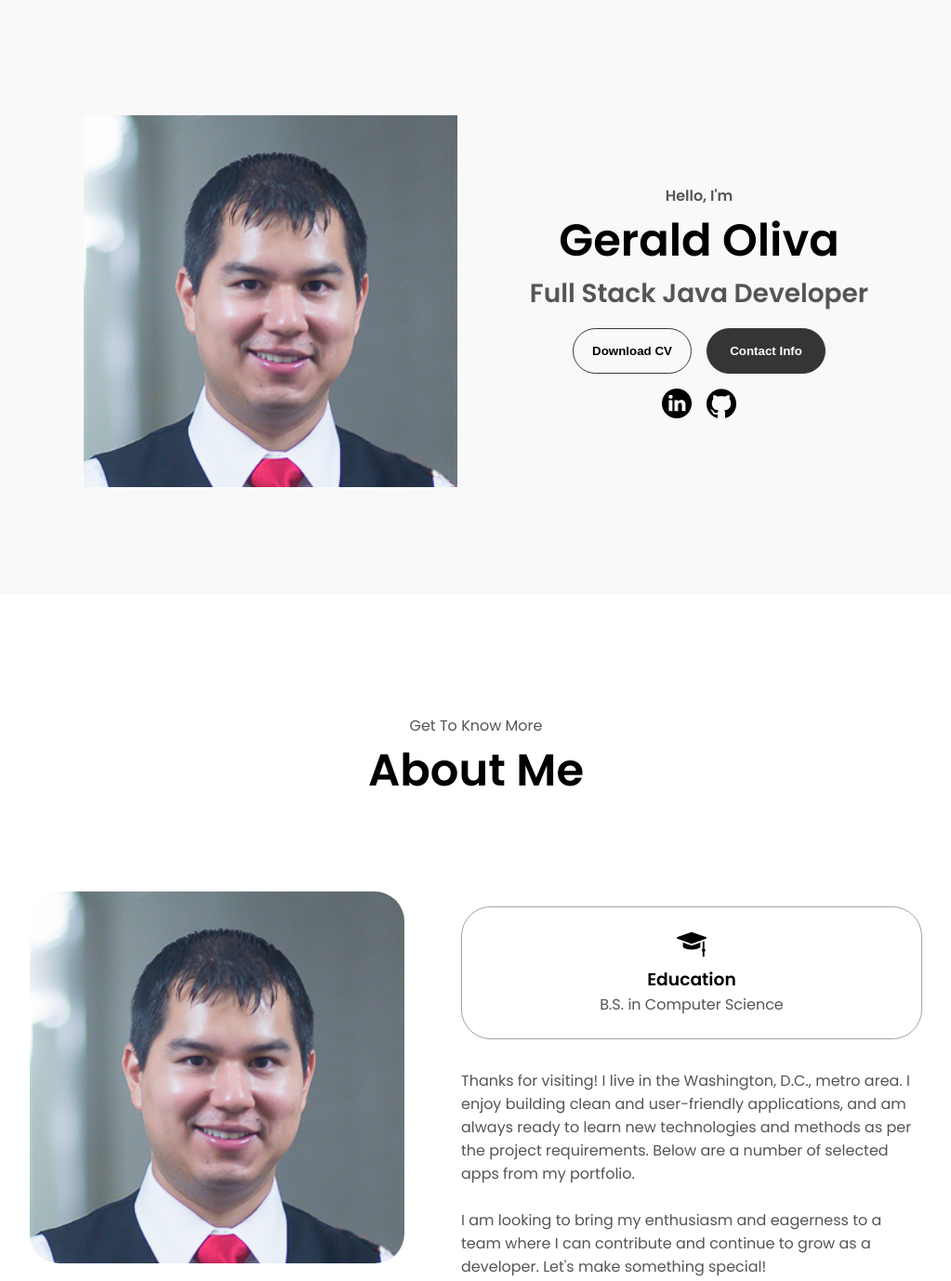
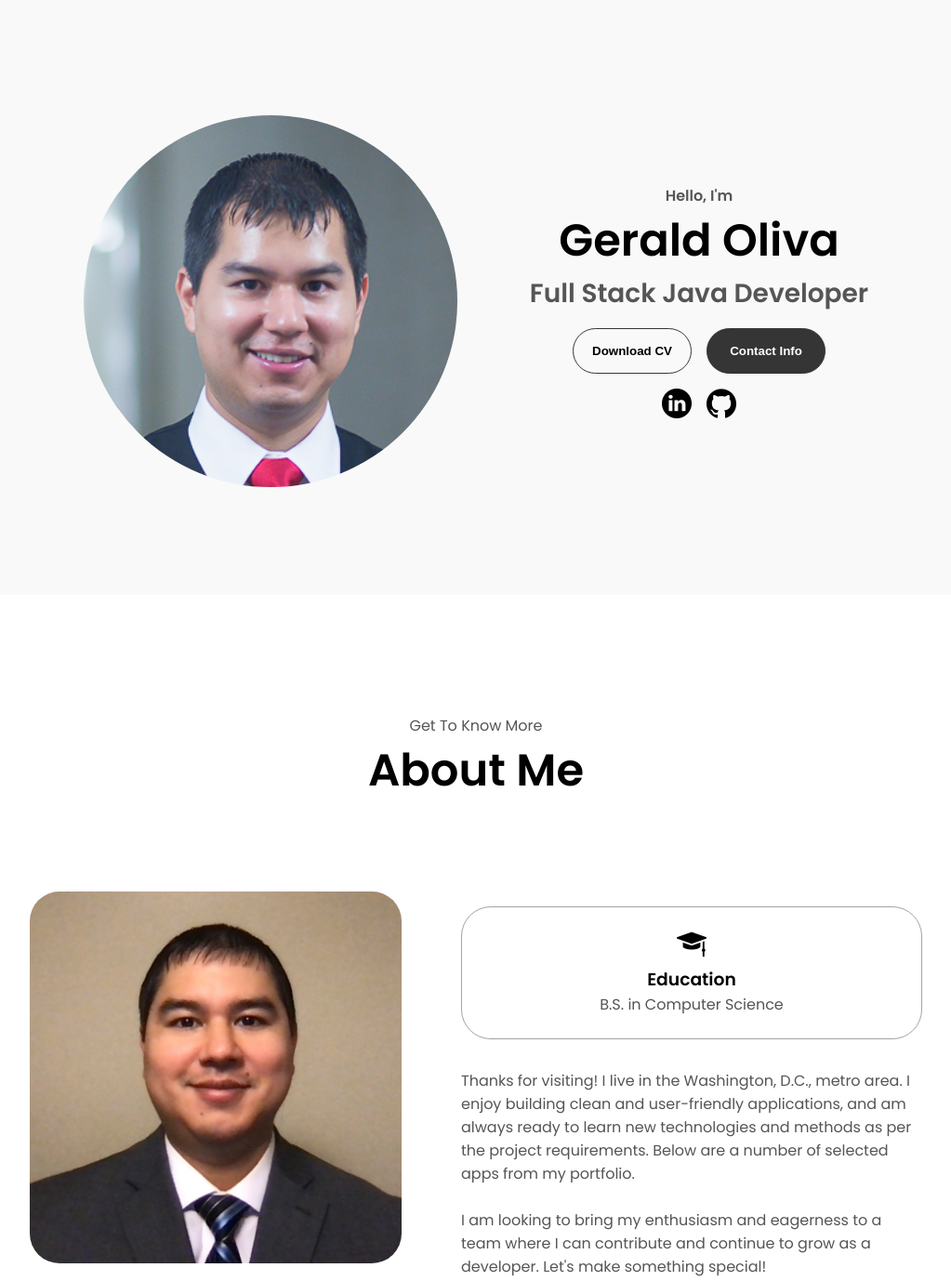
Before and after one commit to geraldoliva/portfolio, a plain HTML site: page index.html in a window 1280 px wide. Shown: the part 160-1538 px from the top of the page at 93% size, without its empty margins (128-1151 px from the left). Drawn offline with Linux system fonts and the light colour scheme.

Commit message:
Change profile img

```diff
--- a/index.html
+++ b/index.html
@@ -42,7 +42,7 @@
     <div class="gray-background-container">
       <section id="profile">
         <div class="section__pic-container">
-          <img src="./assets/gerald.png" alt="My profile picture" />
+          <img class="rounded-img" src="./assets/profile-img-01.png" alt="My profile picture" />
         </div>
         <div class="section__text">
           <p class="section__text__p1">Hello, I'm</p>
@@ -86,7 +86,7 @@
       <div class="section-container">
         <div class="section__pic-container">
           <img
-            src="./assets/gerald.png"
+            src="./assets/profile-img-02.jpg"
             alt="My Profile picture"
             class="about-pic"
           />
--- a/style.css
+++ b/style.css
@@ -171,7 +171,6 @@ section {
   justify-content: center;
   gap: 5rem;
   height: 80vh;
-
 }
 
 .section__pic-container {
@@ -202,6 +201,10 @@ section {
 .title {
   font-size: 3rem;
   text-align: center;
+}
+
+.rounded-img {
+  border-radius: 50%;
 }
 
 #socials-container {
@@ -447,5 +450,5 @@ footer p {
 }
 
 footer a {
-  color: #fff
+  color: #fff;
 }
```
Also changed, not shown: assets/profile-img-01.png (renamed from assets/gerald.png), assets/profile-img-02.jpg (added).
